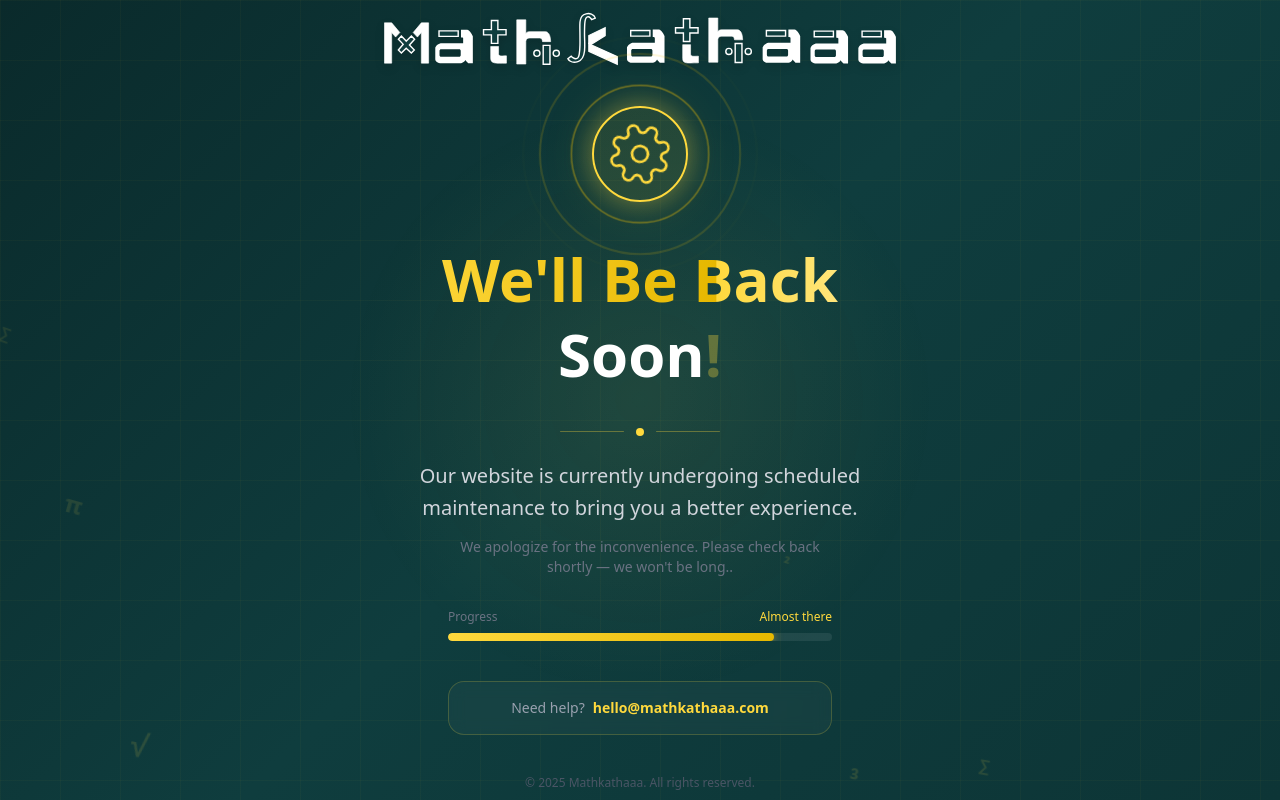
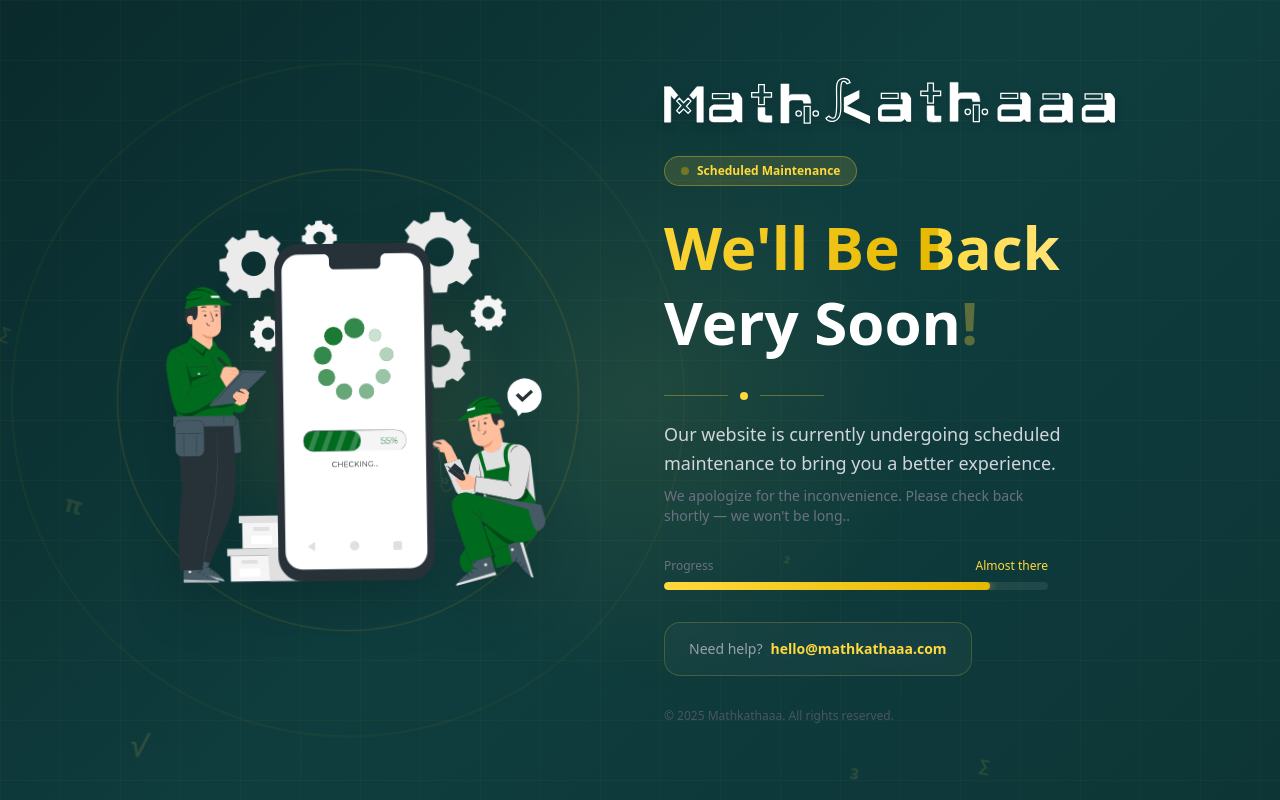
Before and after one commit to pavannaik321/mathkathaaa, a Next.js app: page / in a window 1280 px wide. Built offline with nearby package versions, Linux system fonts and the light colour scheme.

Commit message:
feat: redesign MaintenancePage with new illustration and two-column layout

```diff
--- a/package.json
+++ b/package.json
@@ -13,7 +13,7 @@
     "clsx": "^2.1.1",
     "framer-motion": "^12.23.12",
     "lucide-react": "^0.542.0",
-    "next": "15.4.5",
+    "next": "16.1.6",
     "nodemailer": "^7.0.6",
     "react": "19.1.0",
     "react-dom": "19.1.0",
--- a/src/components/MaintenancePage.tsx
+++ b/src/components/MaintenancePage.tsx
@@ -165,6 +165,15 @@
         .dot-blink {
           animation: blink 1.2s ease-in-out infinite;
         }
+
+        @keyframes illustFloat {
+          0%, 100% { transform: translateY(0px) rotate(-1deg); }
+          50%       { transform: translateY(-18px) rotate(1deg); }
+        }
+
+        .illus-float {
+          animation: illustFloat 5s ease-in-out infinite;
+        }
       `}</style>
 
       <div
@@ -204,108 +213,94 @@
           }}
         />
 
-        {/* Main card */}
+        {/* Wrapper — single col mobile, two col desktop */}
         <div
-          className={`relative z-10 flex flex-col items-center max-w-lg w-full transition-all duration-700 ${visible ? "opacity-100" : "opacity-0"}`}
+          className={`relative z-10 w-full max-w-6xl flex flex-col lg:flex-row items-center justify-center gap-12 px-4 py-12 transition-all duration-700 ${visible ? "opacity-100" : "opacity-0"}`}
         >
+          {/* ── LEFT: Illustration ── */}
+          <div className="fade-up-2 relative flex items-center justify-center w-full lg:w-1/2">
+            {/* Ripple rings behind illustration */}
+            {["ripple-1", "ripple-2", "ripple-3"].map((cls) => (
+              <span
+                key={cls}
+                className={`${cls} absolute rounded-full border border-yellow-400/30`}
+                style={{ width: "320px", height: "320px" }}
+              />
+            ))}
+
+            {/* Glow blob */}
+            <div
+              className="absolute rounded-full pointer-events-none"
+              style={{
+                width: "340px",
+                height: "340px",
+                background: "radial-gradient(circle, rgba(255,217,61,0.12) 0%, transparent 70%)",
+              }}
+            />
+
+            {/* The SVG illustration */}
+            <div className="illus-float relative z-10">
+              <Image
+                src="/Phone maintenance-pana.svg"
+                alt="Under Maintenance Illustration"
+                width={420}
+                height={420}
+                className="w-72 sm:w-96 lg:w-[420px] h-auto drop-shadow-2xl"
+                priority
+              />
+            </div>
+          </div>
+
+          {/* ── RIGHT: Content ── */}
+          <div className="flex flex-col items-center lg:items-start w-full lg:w-1/2">
             {/* Logo */}
-          <div className="fade-up-1 mb-10">
+            <div className="fade-up-1 mb-8">
               <Image
                 src="/Logo_high.svg"
                 alt="Mathkathaaa Logo"
                 width={180}
                 height={90}
-              className="h-14 w-auto drop-shadow-lg"
+                className="h-12 w-auto drop-shadow-lg"
               />
             </div>
 
-          {/* Gear icon with ripples */}
-          <div className="fade-up-2 relative flex items-center justify-center mb-10">
-            {/* Ripple rings */}
-            {["ripple-1", "ripple-2", "ripple-3"].map((cls) => (
-              <span
-                key={cls}
-                className={`${cls} absolute rounded-full border border-yellow-400`}
-                style={{ width: "96px", height: "96px" }}
-              />
-            ))}
-
-            {/* Glow ring */}
+            {/* Badge */}
             <div
-              className="glow-ring flex items-center justify-center w-24 h-24 rounded-full"
-              style={{
-                backgroundColor: "#FFD93D18",
-                border: "2px solid #FFD93D",
-              }}
+              className="fade-up-2 flex items-center gap-2 px-4 py-1.5 rounded-full text-xs font-semibold mb-6"
+              style={{ backgroundColor: "#FFD93D22", border: "1px solid #FFD93D55", color: "#FFD93D" }}
             >
-              {/* Outer gear */}
-              <svg
-                className="gear-outer absolute w-16 h-16"
-                viewBox="0 0 24 24"
-                fill="none"
-                stroke="#FFD93D"
-                strokeWidth="1"
-              >
-                <path d="M12 15a3 3 0 100-6 3 3 0 000 6z" />
-                <path d="M19.4 15a1.65 1.65 0 00.33 1.82l.06.06a2 2 0 010 2.83 2 2 0 01-2.83 0l-.06-.06a1.65 1.65 0 00-1.82-.33 1.65 1.65 0 00-1 1.51V21a2 2 0 01-4 0v-.09A1.65 1.65 0 009 19.4a1.65 1.65 0 00-1.82.33l-.06.06a2 2 0 01-2.83-2.83l.06-.06A1.65 1.65 0 004.68 15a1.65 1.65 0 00-1.51-1H3a2 2 0 010-4h.09A1.65 1.65 0 004.6 9a1.65 1.65 0 00-.33-1.82l-.06-.06a2 2 0 012.83-2.83l.06.06A1.65 1.65 0 009 4.68a1.65 1.65 0 001-1.51V3a2 2 0 014 0v.09a1.65 1.65 0 001 1.51 1.65 1.65 0 001.82-.33l.06-.06a2 2 0 012.83 2.83l-.06.06A1.65 1.65 0 0019.4 9a1.65 1.65 0 001.51 1H21a2 2 0 010 4h-.09a1.65 1.65 0 00-1.51 1z" />
-              </svg>
-
-              {/* Inner wrench */}
-              <svg
-                className="gear-inner w-7 h-7 relative z-10"
-                viewBox="0 0 24 24"
-                fill="none"
-                stroke="#FFD93D"
-                strokeWidth="2"
-                strokeLinecap="round"
-                strokeLinejoin="round"
-              >
-                {/* <path d="M14.7 6.3a1 1 0 000 1.4l1.6 1.6a1 1 0 001.4 0l3.77-3.77a6 6 0 01-7.94 7.94l-6.91 6.91a2.12 2.12 0 01-3-3l6.91-6.91a6 6 0 017.94-7.94l-3.76 3.76z" /> */}
-              </svg>
-            </div>
+              <span className="dot-blink inline-block w-2 h-2 rounded-full bg-yellow-400" />
+              Scheduled Maintenance
             </div>
 
             {/* Heading */}
-          <div className="fade-up-3 text-center mb-3">
+            <div className="fade-up-3 mb-3 text-center lg:text-left">
               <h1 className="text-5xl sm:text-6xl font-extrabold shimmer-text leading-tight">
                 We&apos;ll Be Back
               </h1>
               <h1 className="text-5xl sm:text-6xl font-extrabold text-white leading-tight">
-              Soon
-              <span className="dot-blink" style={{ color: "#FFD93D" }}>
-                !
-              </span>
+                Very Soon
+                <span className="dot-blink" style={{ color: "#FFD93D" }}>!</span>
               </h1>
             </div>
 
             {/* Yellow divider */}
-          <div className="fade-up-3 flex items-center gap-3 my-6">
-            <div
-              className="h-px w-16 rounded"
-              style={{ backgroundColor: "#FFD93D55" }}
-            />
-            <div
-              className="w-2 h-2 rounded-full"
-              style={{ backgroundColor: "#FFD93D" }}
-            />
-            <div
-              className="h-px w-16 rounded"
-              style={{ backgroundColor: "#FFD93D55" }}
-            />
+            <div className="fade-up-3 flex items-center gap-3 my-5">
+              <div className="h-px w-16 rounded" style={{ backgroundColor: "#FFD93D55" }} />
+              <div className="w-2 h-2 rounded-full" style={{ backgroundColor: "#FFD93D" }} />
+              <div className="h-px w-16 rounded" style={{ backgroundColor: "#FFD93D55" }} />
             </div>
 
             {/* Description */}
-          <p className="fade-up-4 text-lg sm:text-xl text-center text-gray-300 max-w-md leading-relaxed mb-3">
-            Our website is currently undergoing scheduled maintenance to bring
-            you a better experience.
+            <p className="fade-up-4 text-lg text-center lg:text-left text-gray-300 max-w-md leading-relaxed mb-2">
+              Our website is currently undergoing scheduled maintenance to bring you a better experience.
             </p>
-          <p className="fade-up-4 text-sm text-center text-gray-500 max-w-sm mb-8">
-            We apologize for the inconvenience. Please check back shortly — we
-            won&apos;t be long{dots}
+            <p className="fade-up-4 text-sm text-center lg:text-left text-gray-500 max-w-sm mb-8">
+              We apologize for the inconvenience. Please check back shortly — we won&apos;t be long{dots}
             </p>
 
             {/* Progress bar */}
-          <div className="fade-up-5 w-full max-w-sm mb-10">
+            <div className="fade-up-5 w-full max-w-sm mb-8">
               <div className="flex justify-between text-xs text-gray-500 mb-2">
                 <span>Progress</span>
                 <span style={{ color: "#FFD93D" }}>Almost there</span>
@@ -326,7 +321,7 @@
 
             {/* Contact card */}
             <div
-            className="fade-up-6 w-full max-w-sm flex flex-col sm:flex-row items-center justify-center gap-2 px-6 py-4 rounded-2xl text-sm"
+              className="fade-up-6 flex flex-col sm:flex-row items-center gap-2 px-6 py-4 rounded-2xl text-sm"
               style={{
                 backgroundColor: "#ffffff08",
                 border: "1px solid #FFD93D33",
@@ -344,9 +339,10 @@
             </div>
 
             {/* Footer */}
-          <p className="fade-up-6 mt-10 text-xs text-gray-600">
+            <p className="fade-up-6 mt-8 text-xs text-gray-600">
               &copy; {new Date().getFullYear()} Mathkathaaa. All rights reserved.
             </p>
+          </div>
         </div>
       </div>
     </>
```
Also changed, not shown: public/Phone maintenance-pana.svg (added). Lines whose indentation alone changed are shown as unchanged.
